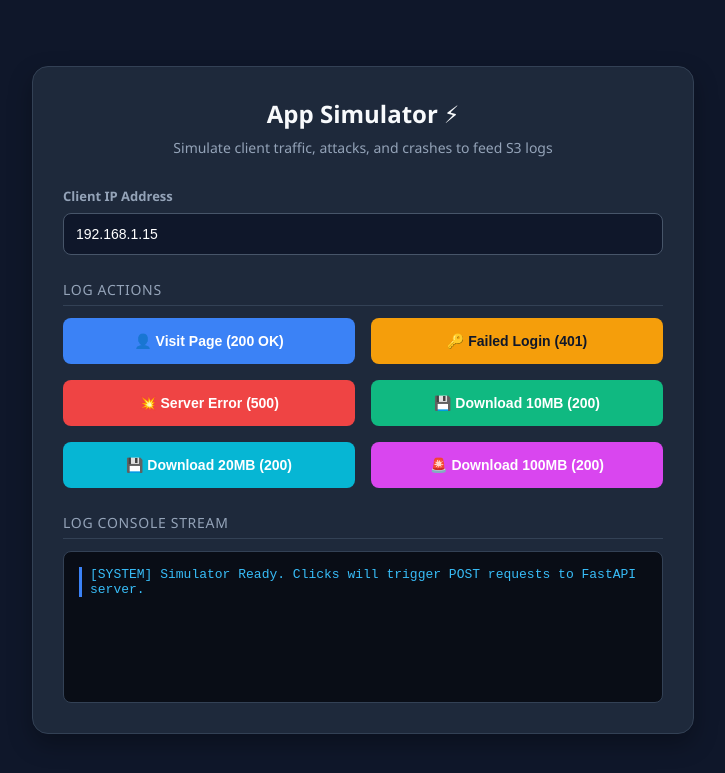
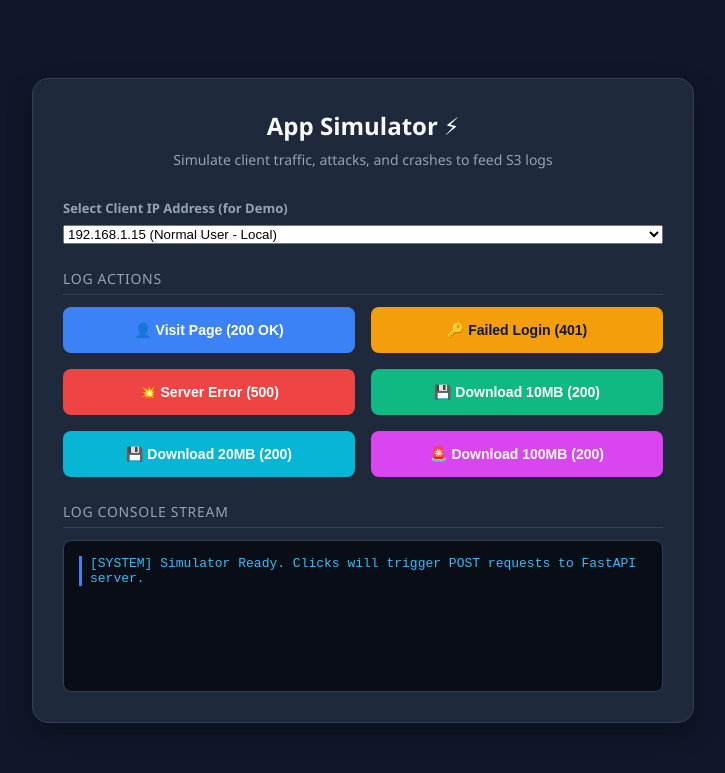
Before and after one commit to copperbite/cloud-shield-ai-main, a FastAPI app: page / in a window 1280 px wide. Shown: the top 773 px of the page, without its empty margins (277-1002 px from the left). Run offline with FastAPI, Linux system fonts and the light colour scheme.

Commit message:
Replace Client IP text input with a select dropdown of 5 demo IPs for easier presentations

```diff
--- a/dummy_app/templates/index.html
+++ b/dummy_app/templates/index.html
@@ -242,9 +242,16 @@
         <div class="subtitle">Simulate client traffic, attacks, and crashes to feed S3 logs</div>
 
         <div class="ip-input-group">
-            <label for="ipAddress">Client IP Address</label>
-            <input type="text" id="ipAddress" value="192.168.1.15" placeholder="e.g. 192.168.1.15">
+            <label for="ipAddress">Select Client IP Address (for Demo)</label>
+            <select id="ipAddress">
+                <option value="192.168.1.15">192.168.1.15 (Normal User - Local)</option>
+                <option value="10.0.0.45">10.0.0.45 (Suspected Attacker - VPN)</option>
+                <option value="172.16.0.8">172.16.0.8 (Remote API Node)</option>
+                <option value="198.51.100.22">198.51.100.22 (External Client)</option>
+                <option value="203.0.113.88">203.0.113.88 (Tor Exit Node)</option>
+            </select>
         </div>
+
 
         <div class="section-title">Log Actions</div>
         <div class="grid">
```
